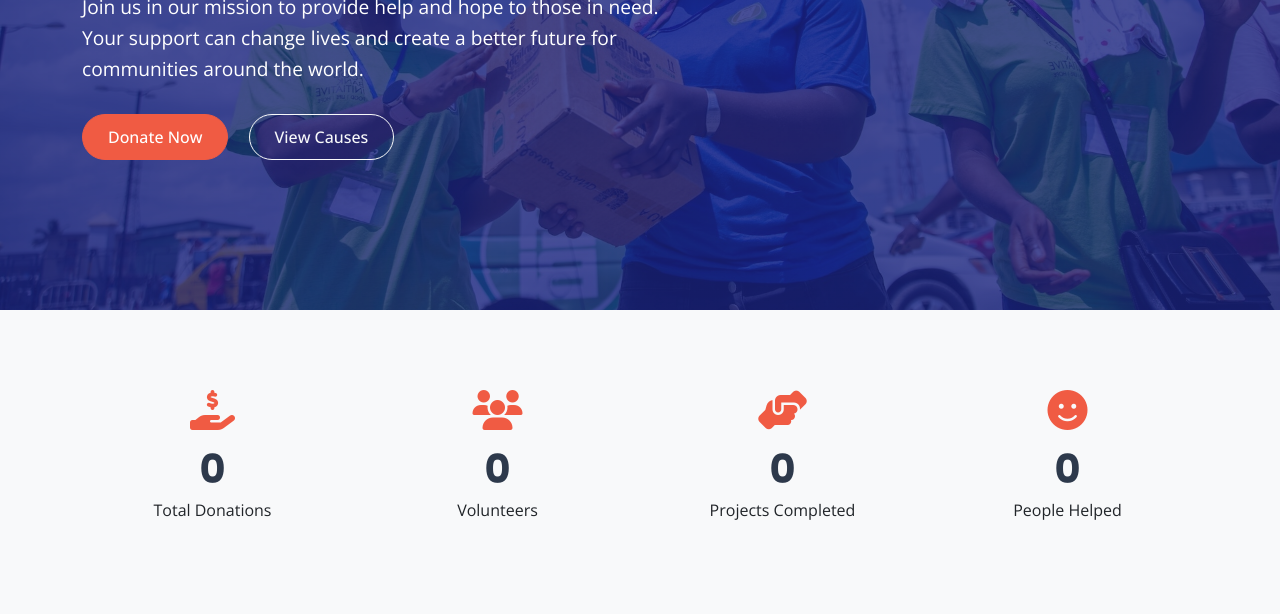
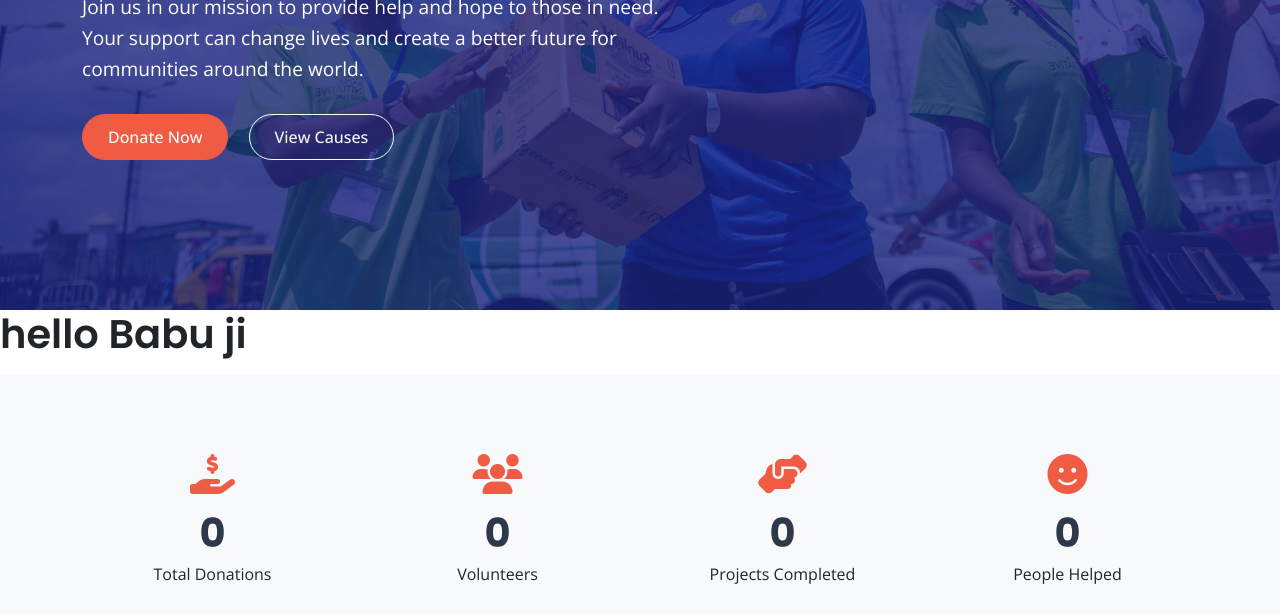
Before and after one commit to ehatesham-devloper/Shadi-MLM, a plain HTML site: page index.html in a window 1280 px wide. Shown: the part 483-1097 px from the top of the page. Drawn offline with nearby package versions, Linux system fonts and the light colour scheme; a script that the page names is missing.

Commit message:
HEllo BABu likhe hai

```diff
--- a/index.html
+++ b/index.html
@@ -103,7 +103,7 @@ India
             </div>
         </div>
     </section>
-
+<h1>hello Babu ji</h1>
     <!-- Stats Section -->
     <section class="stats-section">
         <div class="container">
```
